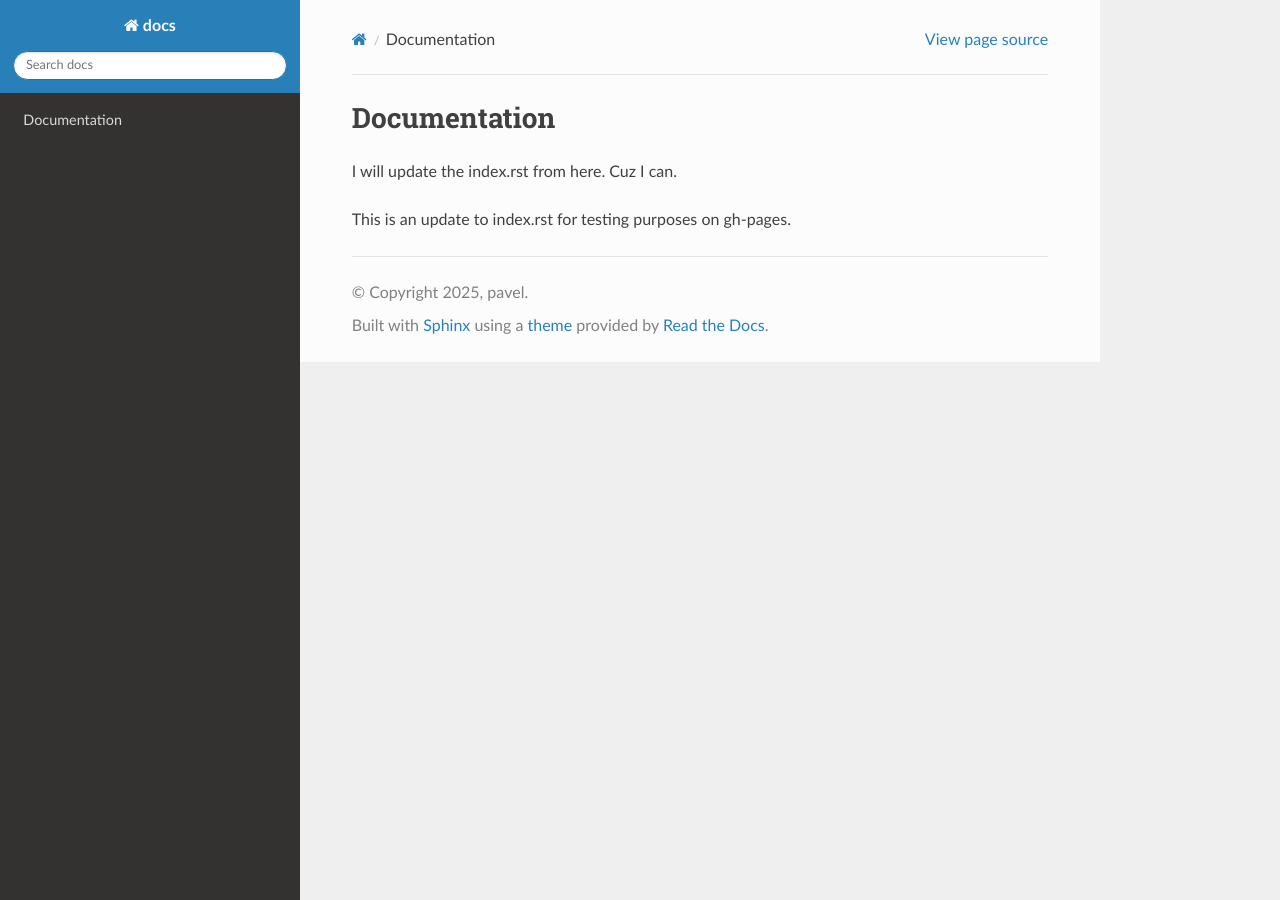
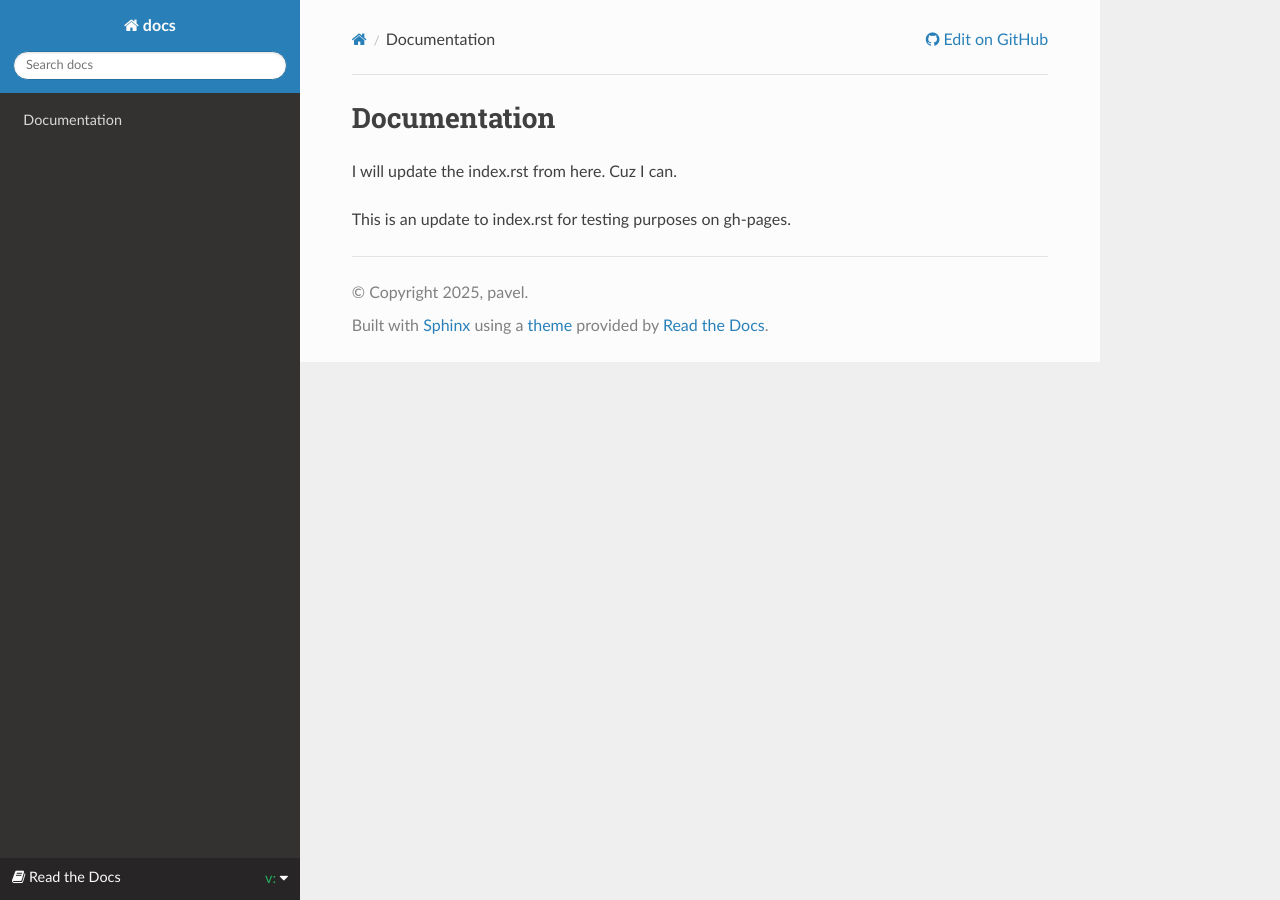
Before and after one commit to Paveljolak/rtd-tryFinal, a Sphinx documentation site: the page built from docs/index.rst, in a window 1280 px wide. Built offline with Sphinx 7.4.7 and the Read the Docs theme 3.1.0, drawn with Linux system fonts in a browser that asks for light colours; the version number could not be read and is left out.

Commit message:
Adding version-control to the docs.

```diff
--- /dev/null
+++ b/docs/_templates/versions.html
@@ -0,0 +1,54 @@
+{% if READTHEDOCS or display_lower_left %}
+{# Add rst-badge after rst-versions for small badge style. #}
+  <div class="rst-versions" data-toggle="rst-versions" role="note" aria-label="versions">
+    <span class="rst-current-version" data-toggle="rst-current-version">
+      <span class="fa fa-book"> Read the Docs</span>
+      v: {{ current_version }}
+      <span class="fa fa-caret-down"></span>
+    </span>
+    <div class="rst-other-versions">
+      {% if languages|length >= 1 %}
+      <dl>
+        <dt>{{ _('Languages') }}</dt>
+        {% for slug, url in languages %}
+          {% if slug == current_language %} <strong> {% endif %}
+          <dd><a href="{{ url }}">{{ slug }}</a></dd>
+          {% if slug == current_language %} </strong> {% endif %}
+        {% endfor %}
+      </dl>
+      {% endif %}
+      {% if versions|length >= 1 %}
+      <dl>
+        <dt>{{ _('Versions') }}</dt>
+        {% for slug, url in versions %}
+          {% if slug == current_version %} <strong> {% endif %}
+          <dd><a href="{{ url }}">{{ slug }}</a></dd>
+          {% if slug == current_version %} </strong> {% endif %}
+        {% endfor %}
+      </dl>
+      {% endif %}
+      {% if downloads|length >= 1 %}
+      <dl>
+        <dt>{{ _('Downloads') }}</dt>
+        {% for type, url in downloads %}
+          <dd><a href="{{ url }}">{{ type }}</a></dd>
+        {% endfor %}
+      </dl>
+      {% endif %}
+      {% if READTHEDOCS %}
+      <dl>
+        <dt>{{ _('On Read the Docs') }}</dt>
+          <dd>
+            <a href="//{{ PRODUCTION_DOMAIN }}/projects/{{ slug }}/?fromdocs={{ slug }}">{{ _('Project Home') }}</a>
+          </dd>
+          <dd>
+            <a href="//{{ PRODUCTION_DOMAIN }}/builds/{{ slug }}/?fromdocs={{ slug }}">{{ _('Builds') }}</a>
+          </dd>
+      </dl>
+      {% endif %}
+      <hr/>
+      {% trans %}Free document hosting provided by <a href="http://www.readthedocs.org">Read the Docs</a>.{% endtrans %}
+
+    </div>
+  </div>
+{% endif %}
--- a/docs/conf.py
+++ b/docs/conf.py
@@ -32,3 +32,93 @@ epub_exclude_files = ['search.html']
 # add sourcecode to path
 import sys, os
 sys.path.insert(0, os.path.abspath('../src'))
+
+############################
+# SETUP THE RTD LOWER-LEFT #
+############################
+
+# Main document
+root_doc = 'index'
+main_doc = root_doc
+
+try:
+   html_context
+except NameError:
+   html_context = dict()
+html_context['display_lower_left'] = True
+
+if 'REPO_NAME' in os.environ:
+   REPO_NAME = os.environ['REPO_NAME']
+else:
+   REPO_NAME = ''
+
+# SET CURRENT_LANGUAGE
+if 'current_language' in os.environ:
+   # get the current_language env var set by buildDocs.sh
+   current_language = os.environ['current_language']
+else:
+   # the user is probably doing `make html`
+   # set this build's current language to english
+   current_language = 'en'
+
+# tell the theme which language to we're currently building
+html_context['current_language'] = current_language
+
+# SET CURRENT_VERSION
+from git import Repo
+repo = Repo( search_parent_directories=True )
+
+if 'current_version' in os.environ:
+   # get the current_version env var set by buildDocs.sh
+   current_version = os.environ['current_version']
+else:
+   # the user is probably doing `make html`
+   # set this build's current version by looking at the branch
+   current_version = repo.active_branch.name
+
+# tell the theme which version we're currently on ('current_version' affects
+# the lower-left rtd menu and 'version' affects the logo-area version)
+html_context['current_version'] = current_version
+html_context['version'] = current_version
+
+# POPULATE LINKS TO OTHER LANGUAGES
+html_context['languages'] = [ ('en', '/' +REPO_NAME+ '/en/' +current_version+ '/') ]
+
+languages = [lang.name for lang in os.scandir('locales') if lang.is_dir()]
+for lang in languages:
+   html_context['languages'].append( (lang, '/' +REPO_NAME+ '/' +lang+ '/' +current_version+ '/') )
+
+# POPULATE LINKS TO OTHER VERSIONS
+html_context['versions'] = list()
+
+versions = [branch.name for branch in repo.branches]
+for version in versions:
+   html_context['versions'].append( (version, '/' +REPO_NAME+ '/'  +current_language+ '/' +version+ '/') )
+
+# POPULATE LINKS TO OTHER FORMATS/DOWNLOADS
+
+# settings for creating PDF with rinoh
+rinoh_documents = [(
+ main_doc,
+ 'target',
+ project+ ' Documentation',
+ '© ' +copyright,
+)]
+today_fmt = "%B %d, %Y"
+
+# settings for EPUB
+epub_basename = 'target'
+
+html_context['downloads'] = list()
+html_context['downloads'].append( ('pdf', '/' +REPO_NAME+ '/' +current_language+ '/' +current_version+ '/' +project+ '-docs_' +current_language+ '_' +current_version+ '.pdf') )
+
+html_context['downloads'].append( ('epub', '/' +REPO_NAME+ '/' +current_language+ '/' +current_version+ '/' +project+ '-docs_' +current_language+ '_' +current_version+ '.epub') )
+
+##########################
+# "EDIT ON GITHUB" LINKS #
+##########################
+
+html_context['display_github'] = True
+html_context['github_user'] = 'maltfield'
+html_context['github_repo'] = 'rtd-github-pages'
+html_context['github_version'] = 'master/docs/'
```
Also changed, not shown: 3 other files.
